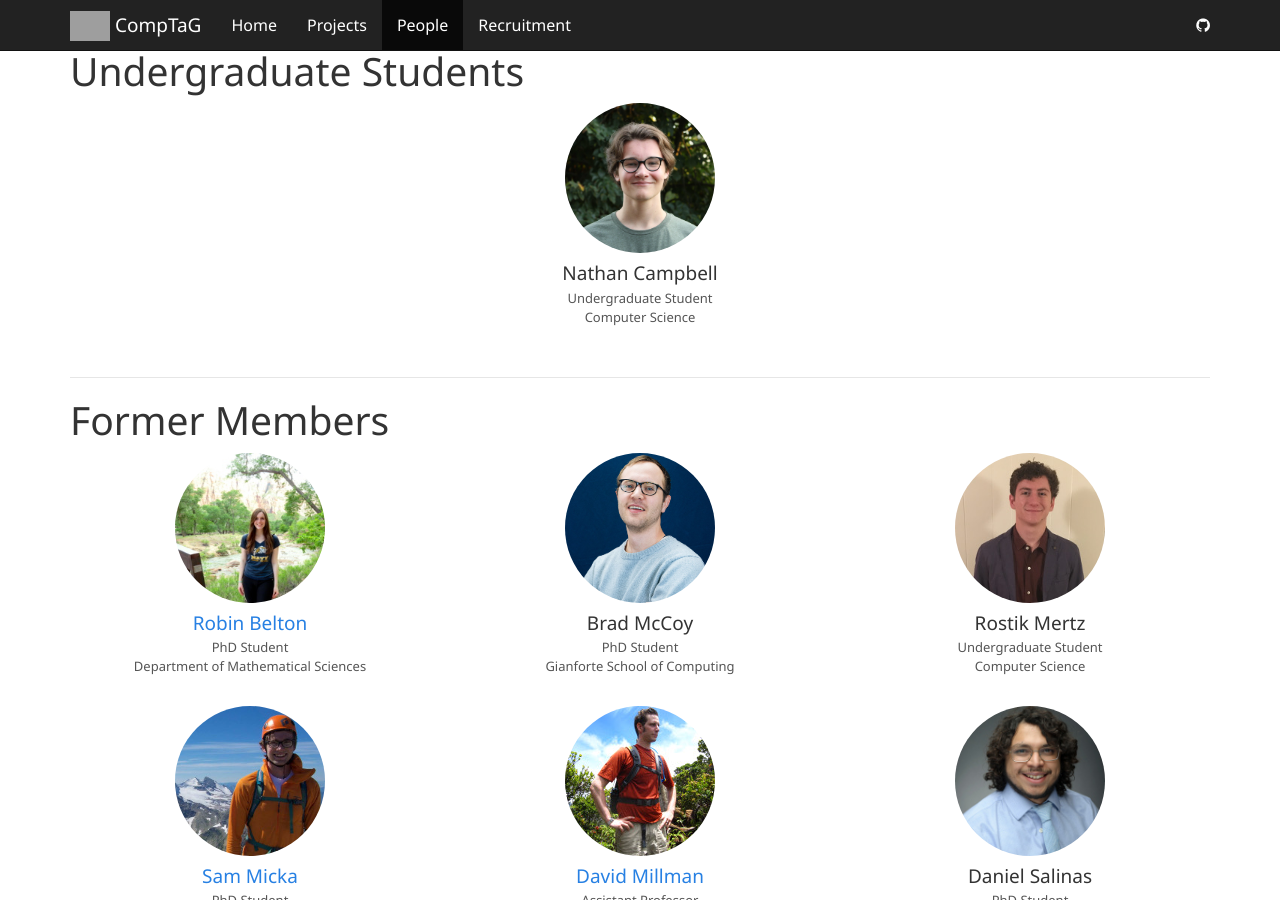
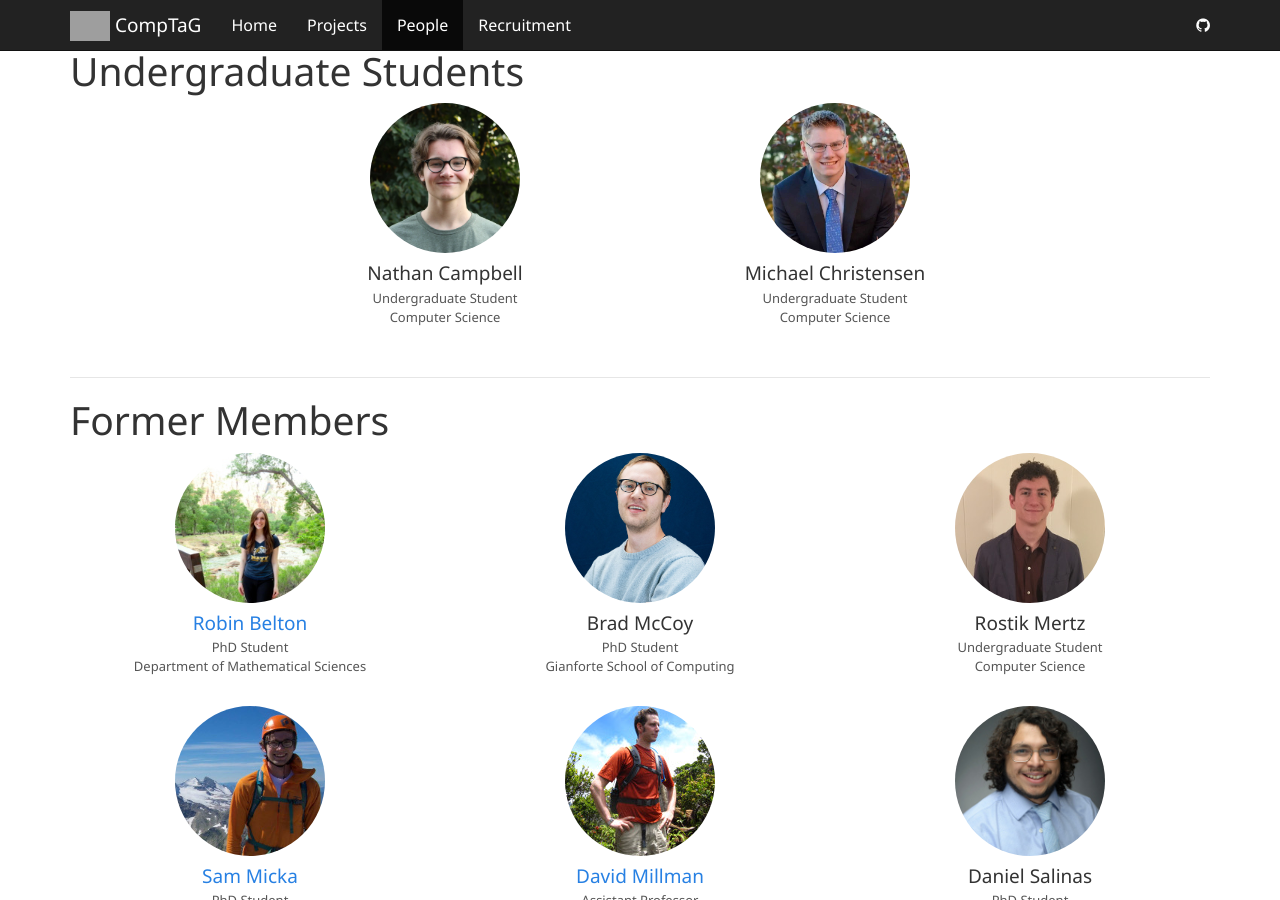
Before and after one commit to compTAG/comptag.github.io, a Jekyll site: the page built from people.html, in a window 1280 px wide and 900 px high, scrolled down 1109 px. Built offline with Jekyll 4.4.1, drawn with Linux system fonts in a browser that asks for light colours; comment, search, counter and statistics services are not loaded; grey boxes are pictures that could not be loaded.

Commit message:
Add Michael to the website

```diff
--- a/_data/people.yml
+++ b/_data/people.yml
@@ -66,6 +66,10 @@
       role: Undergraduate Student
       department: Computer Science
       photo: assets/people/nathan-campbell.jpg
+    - name: Michael Christensen
+      role: Undergraduate Student
+      department: Computer Science
+      photo: assets/people/michael-christensen.jpg
 
 
 # ------------------------------------------------------------------------------
```
Also changed, not shown: assets/people/michael-christensen.jpg (added).
